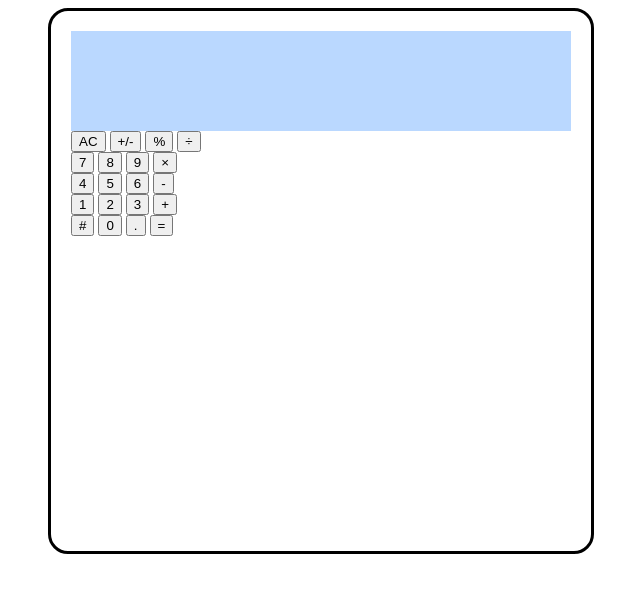
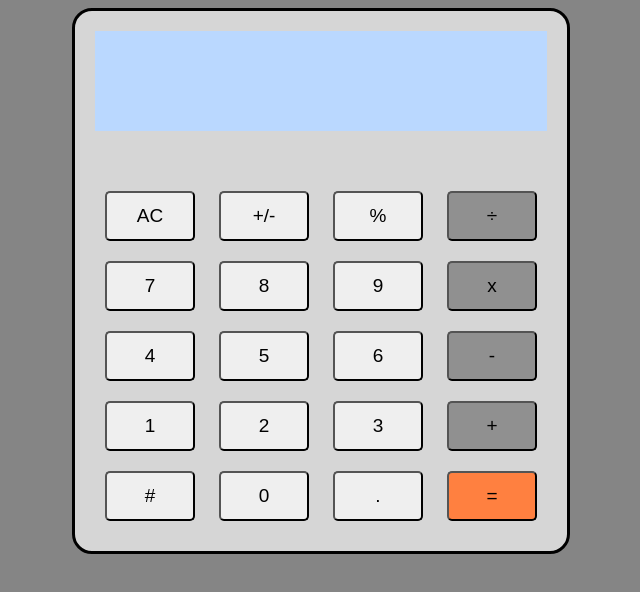
Before and after one commit to govea16/TOD-calculator, a plain HTML site: page index.html in a window 1280 px wide. Both pictures are taken after a click on the button "AC". Shown: the whole page, without its empty margins (319-959 px from the left). Drawn offline with Linux system fonts and the light colour scheme.

Commit message:
Completed most of the calculator functions
Finished with simple operations.
Updated the calculator screen so it doesn't overflow past the box.
Working on additional bugs.

```diff
--- a/index.html
+++ b/index.html
@@ -4,7 +4,7 @@
     <meta charset="UTF-8">
     <meta name="viewport" content="width=device-width, initial-scale=1.0">
     <link rel="stylesheet" href="style.css">
-    <title>Document</title>
+    <title>TOD | Calculator</title>
 </head>
 <body>
     <div class="calculator-body">
@@ -14,29 +14,29 @@
                 <button class="clear">AC</button>
                 <button class="negative">+/-</button>
                 <button class="percent">%</button>
-                <button class="divide">÷</button>
+                <button class="divide oper">÷</button>
             </div>
             <div class="row2">
-                <button class="seven">7</button>
-                <button class="eight">8</button>
-                <button class="nine">9</button>
-                <button class="multiply">×</button>
+                <button class="seven number">7</button>
+                <button class="eight number">8</button>
+                <button class="nine number">9</button>
+                <button class="multiply oper">x</button>
             </div>
             <div class="row3">
-                <button class="four">4</button>
-                <button class="five">5</button>
-                <button class="six">6</button>
-                <button class="minus">-</button>
+                <button class="four number">4</button>
+                <button class="five number">5</button>
+                <button class="six number">6</button>
+                <button class="minus oper">-</button>
             </div>
             <div class="row4">
-                <button class="one">1</button>
-                <button class="two">2</button>
-                <button class="three">3</button>
-                <button class="add">+</button>
+                <button class="one number">1</button>
+                <button class="two number">2</button>
+                <button class="three number">3</button>
+                <button class="add oper">+</button>
             </div>
             <div class="row5">
                 <button class="number">#</button>
-                <button class="zero">0</button>
+                <button class="zero number">0</button>
                 <button class="decimal">.</button>
                 <button class="equals">=</button>
             </div>
--- a/script.js
+++ b/script.js
@@ -16,19 +16,86 @@ function divide(){
 }
 
 function operate (a,b,sign) {
+    a = parseInt(a);
+    b = parseInt(b);
     if (sign === '+') {
         return add(a,b);
     }
     else if (sign === '-') {
         return subtract(a,b);
     }
-    else if (sign === '*') {
+    else if (sign === 'x') {
         return multiply(a,b);
     }
-    else if (sign === '/') {
+    else if (sign === '÷') {
         return divide(a,b);
     }
     else {
         return 'ERR!'
     }
 }
+
+let userNumbers;
+
+const display = document.querySelector('.calculator-screen');
+
+const number = document.querySelectorAll('.number');
+for (let i = 0;i<number.length;i++) {
+    number[i].addEventListener('click', function() {
+        if (userNumbers === undefined) {
+            userNumbers = number[i].textContent;
+        }
+        else if (userNumbers.length < 8) {
+            userNumbers += number[i].textContent;
+        }
+        //const display = document.querySelector('.calculator-screen');
+        display.textContent = userNumbers;
+
+    })
+}
+
+const clear = document.querySelector('.clear');
+clear.addEventListener('click', function () {
+    userNumbers = '';
+    sign = '';
+    result = '';
+    //const display = document.querySelector('.calculator-screen');
+    display.textContent = userNumbers;
+})
+
+let storedNum1;
+let storedNum2;
+let sign;
+
+const oper = document.querySelectorAll('.oper');
+oper.forEach(operator => {
+    operator.addEventListener('click', function () {
+        storedNum1 = userNumbers;
+        userNumbers = '';
+        sign = operator.textContent;
+    })
+})
+
+const equals = document.querySelector('.equals').addEventListener('click', function () {
+    let result = '';
+    if (sign === undefined) {
+        display.textContent = userNumbers;
+        userNumbers = '';
+    } else if (userNumbers === '') {
+        storedNum2 = storedNum1;
+        result = operate(storedNum1,storedNum2,sign)
+    } else {
+        result = operate(storedNum1, userNumbers, sign);
+    }
+
+    if (result === undefined) {
+        display.textContent = result;
+    }
+
+    if (String(result).length > 8) {
+        display.textContent = result.toExponential(2);
+    } else {
+        display.textContent = result;
+    }
+    userNumbers = '';
+});
--- a/style.css
+++ b/style.css
@@ -1,28 +1,48 @@
 body {
     display: flex;
     justify-content: center;
-    align-items: center;
+    background-color: #858585;
 }
 .calculator-body {
-    align-items: center;
-    justify-content:start;
     display: flex;
     flex-direction: column;
     border: solid;
     border-radius: 20px;
     padding: 20px;
     height: 500px;
+    background-color: rgba(255, 255, 255, 0.664);
 }
 
 .calculator-screen {
     background-color: rgb(186, 216, 255);
-    width: 500px;
+    width: 452px;
     height: 100px;
+    font-size: 90px;
+    font-family: 'Courier New', Courier, monospace;
+    text-align: right;
 }
 
 .calculator-buttons {
     display: flex;
     flex-direction: column;
-    justify-content: space-evenly;
-    width: 500px;
+    align-items: center;
+    margin-top: 50px;
 }
+
+button {
+    width: 90px;
+    height: 50px;
+    margin: 10px;
+    color: #000000;
+    font-size: 19px;
+    border-radius: 5px;
+}
+
+.divide,.multiply,.minus,.add {
+    background-color: #909090;
+    outline: none;
+}
+
+.equals {
+    background-color: #ff8040;
+}
```
